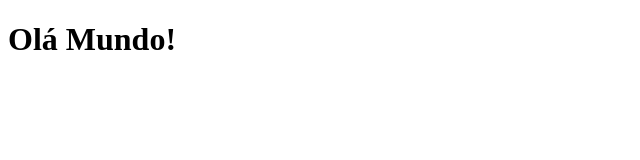
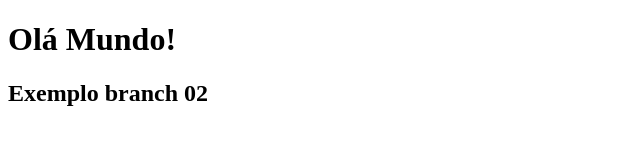
Before and after one commit to ReneFarias/exemple-test, a plain HTML site: page index.html in a window 1280 px wide. Shown: the whole page, without its empty margins (0-640 px from the left). Drawn offline with Linux system fonts and the light colour scheme.

Commit message:
criação de uma nova tag h2

```diff
--- a/index.html
+++ b/index.html
@@ -8,6 +8,6 @@
 </head>
 <body>
     <h1>Olá Mundo!</h1>
-
+    <h2>Exemplo branch 02</h2>
 </body>
 </html>
```
